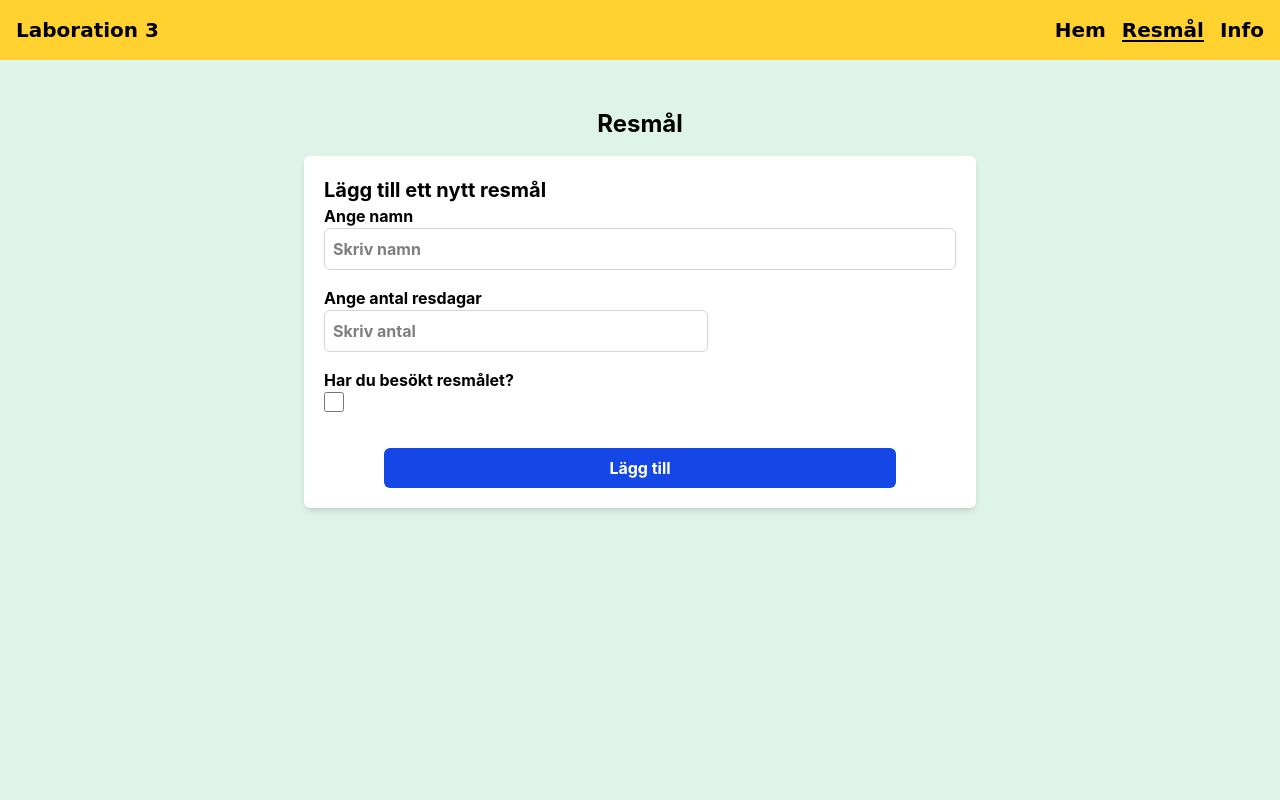
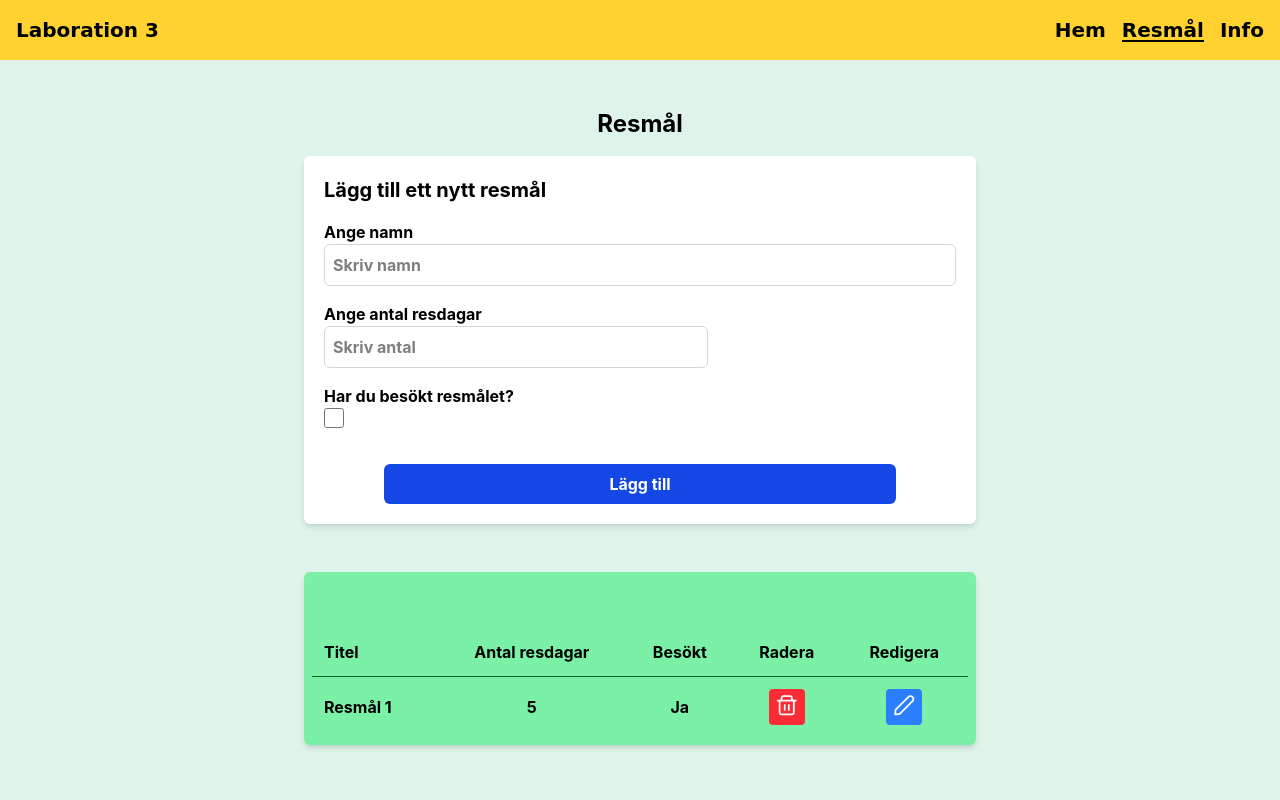
Before and after one commit to filipbergander/fbfullstack-lab3, a Vue app: page /resmal in a window 1280 px wide. Shown: the top 800 px of the page. Built offline with nearby package versions, Linux system fonts and the light colour scheme.

Commit message:
Skapat mer styling på tabellen för att se hur det kan se ut, lagt till ikoner från primeicons-paketet.

```diff
--- a/package.json
+++ b/package.json
@@ -14,6 +14,7 @@
   },
   "dependencies": {
     "@tailwindcss/vite": "^4.3.5",
+    "primeicons": "^8.0.2",
     "tailwindcss": "^4.3.5",
     "vue": "^3.5.42",
     "vue-router": "^5.3.1"
--- a/src/components/vacation/AppVacationForm.vue
+++ b/src/components/vacation/AppVacationForm.vue
@@ -1,6 +1,6 @@
 <template>
 <form method="post" class="w-11/12 max-w-2xl mx-auto content-center bg-white p-5 my-4 shadow-md rounded-md">
-  <legend class="text-lg md:text-xl">Lägg till ett nytt resmål</legend>
+  <legend class="text-lg md:text-xl mb-4">Lägg till ett nytt resmål</legend>
   <div class="flex flex-col mb-4 text-sm md:text-base">
      <label for="name">Ange namn</label>
 <input type="text" id="name" placeholder="Skriv namn" class="p-2 border border-gray-300 rounded-md"/>
--- a/src/components/vacation/AppVacationTable.vue
+++ b/src/components/vacation/AppVacationTable.vue
@@ -1,7 +1,28 @@
 <template>
-<table>
+  <div class="w-11/12 max-w-2xl mx-auto bg-green-300 mt-12 p-2 my-4 shadow-md rounded-md text-sm md:text-base">
+<table class="w-full text-sm md:text-base border-collapse">
+  <thead class=" text-black border-b border-green-800">
+   <tr>
+  <th class="text-left p-3">Titel</th>
+    <th class="p-3">Antal resdagar</th>
+      <th class="p-3">Besökt</th>
+      <th class="p-3">Radera</th>
+      <th class="p-3">Redigera</th>
+</tr>
+  </thead>
 
+<tbody id="table-body" class="text-center divide-y divide-green-800">
+  <tr class="hover:bg-green-100">
+    <td class="p-3 text-left">Resmål 1</td>
+      <td class="p-3">5</td>
+        <td class="p-3">Ja</td>
+        <td class="p-3"><button class="bg-red-500 hover:bg-red-600 text-white w-9 h-9 rounded cursor-pointer" title="Radera" aria-label="Radera"><i class="pi pi-trash text-base"></i></button></td>
+        <td class="p-3"><button class="bg-blue-500 hover:bg-blue-600 text-white w-9 h-9 rounded cursor-pointer" title="Redigera" aria-label="Redigera"><i class="pi pi-pencil text-base"></i></button></td>
+  </tr>
+</tbody>
 </table>
+  </div>
+
 </template>
 
 <script setup>
@@ -9,5 +30,11 @@
 </script>
 
 <style scoped>
+table {
+  margin-top:3rem;
+}
 
+.pi {
+  font-size: 1.25rem;
+}
 </style>
--- a/src/main.js
+++ b/src/main.js
@@ -2,6 +2,7 @@ import { createApp } from 'vue'
 import App from './App.vue'
 import router from './router'
 import "./assets/main.css"
+import 'primeicons/primeicons.css'
 
 const app = createApp(App)
 
--- a/src/views/vacationView.vue
+++ b/src/views/vacationView.vue
@@ -9,6 +9,17 @@
 <script setup>
 import AppVacationTable from '../components/vacation/AppVacationTable.vue';
 import AppVacationForm from '../components/vacation/AppVacationForm.vue';
+
+import { ref } from 'vue';
+const vacationList = ref([
+  {
+id: 1,
+title: 'Italien',
+vacationDays: 7,
+visited: true
+  },
+]);
+
 </script>
 
 <style scoped>
```
Also changed, not shown: 1 other file (tests, documents, lock files or other folders).
